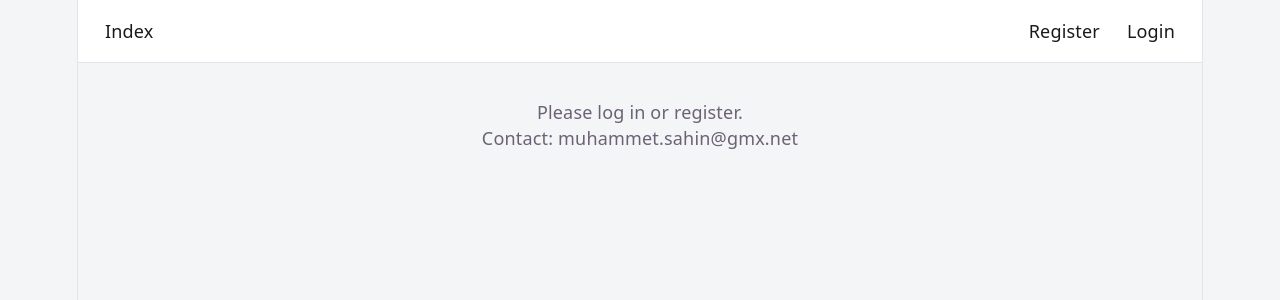
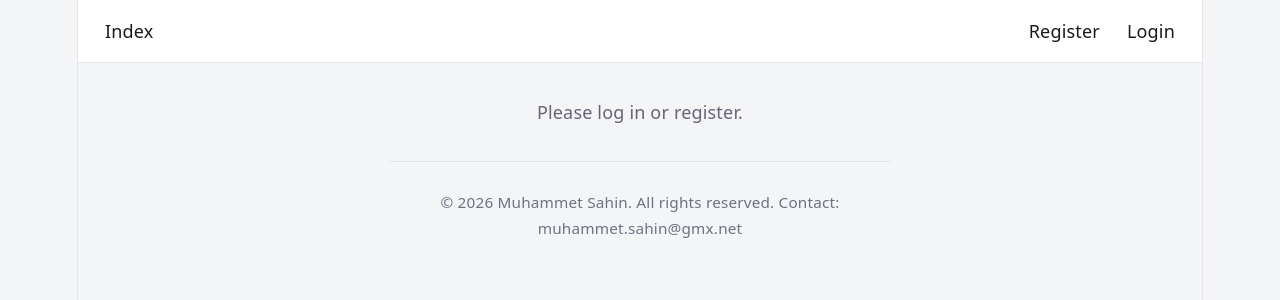
Before and after one commit to MuhammetSah/ticket-system, a React app in the folder frontend/: page / in a window 1280 px wide. Shown: the top 300 px of the page. Built offline with nearby package versions, Linux system fonts and the light colour scheme; the HTML template or start-up script is replaced by a standard one.

Commit message:
Fix logout URL for production

```diff
--- a/frontend/src/App.css
+++ b/frontend/src/App.css
@@ -173,3 +173,13 @@ button:hover {
   color: #991b1b;
   border: 1px solid #fca5a5;
 }
+
+.footer {
+  max-width: 500px;
+  margin: 2rem auto 0;
+  padding: 1.5rem;
+  text-align: center;
+  color: var(--text-muted);
+  font-size: 0.85rem;
+  border-top: 1px solid var(--border-color);
+}
--- a/frontend/src/App.jsx
+++ b/frontend/src/App.jsx
@@ -62,7 +62,9 @@ function App() {
         } />
         <Route path="/tickets/:id" element={<TicketDetail setFlash={setFlash} />} />
       </Routes>
-      <footer>Contact: muhammet.sahin@gmx.net</footer>
+      <footer className="footer">
+        <p>&copy; 2026 Muhammet Sahin. All rights reserved. Contact: muhammet.sahin@gmx.net</p>
+      </footer>
     </BrowserRouter>
   )
 }
```
